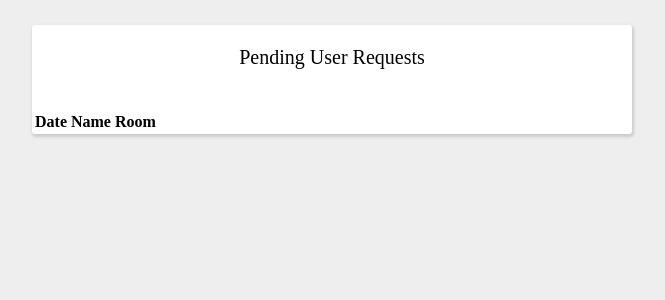
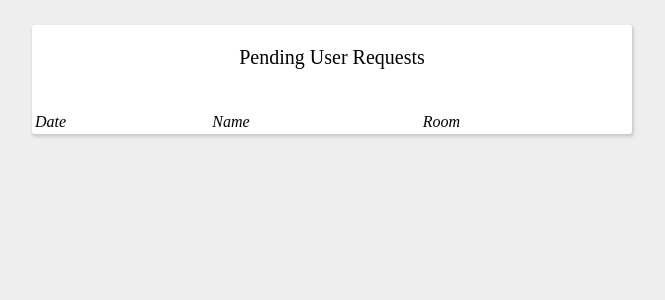
Before and after one commit to stusta-hsh/hsh-hsv, a PHP site: page /web/users/register.html in a window 1280 px wide. Shown: the top 300 px of the page, without its empty margins (308-973 px from the left). Run offline with PHP 8.4, Linux system fonts and the light colour scheme; lists and menus that the app fills with data are empty; some libraries are stand-ins or nearby versions; some web fonts are replaced.

Commit message:
register table styling

```diff
--- a/res/css/screen.css
+++ b/res/css/screen.css
@@ -148,3 +148,22 @@ input:invalid {
 @media screen and (min-width: 415px) {
 	.split { flex-direction: row; }
 }
+
+/*	===============
+	Tables
+	===============
+*/
+table {
+	width: 100%;
+}
+
+th {
+	font-weight: 200;
+	font-style: italic;
+	text-align: left;
+}
+
+td {
+	font-family: Garamond;
+	text-align: left;
+}
--- a/web/users/register.html
+++ b/web/users/register.html
@@ -12,12 +12,13 @@
 	<div class='card'>
 		<p class='title'>Pending User Requests</p>
 
-		<table id='table'>
-			<tr>
+		<table>
+			<thead>
 				<th>Date</th>
 				<th>Name</th>
 				<th>Room</th>
-			</tr>
+			</thead>
+			<tbody id='table'/>
 		</table>
 	</div>
 
```
